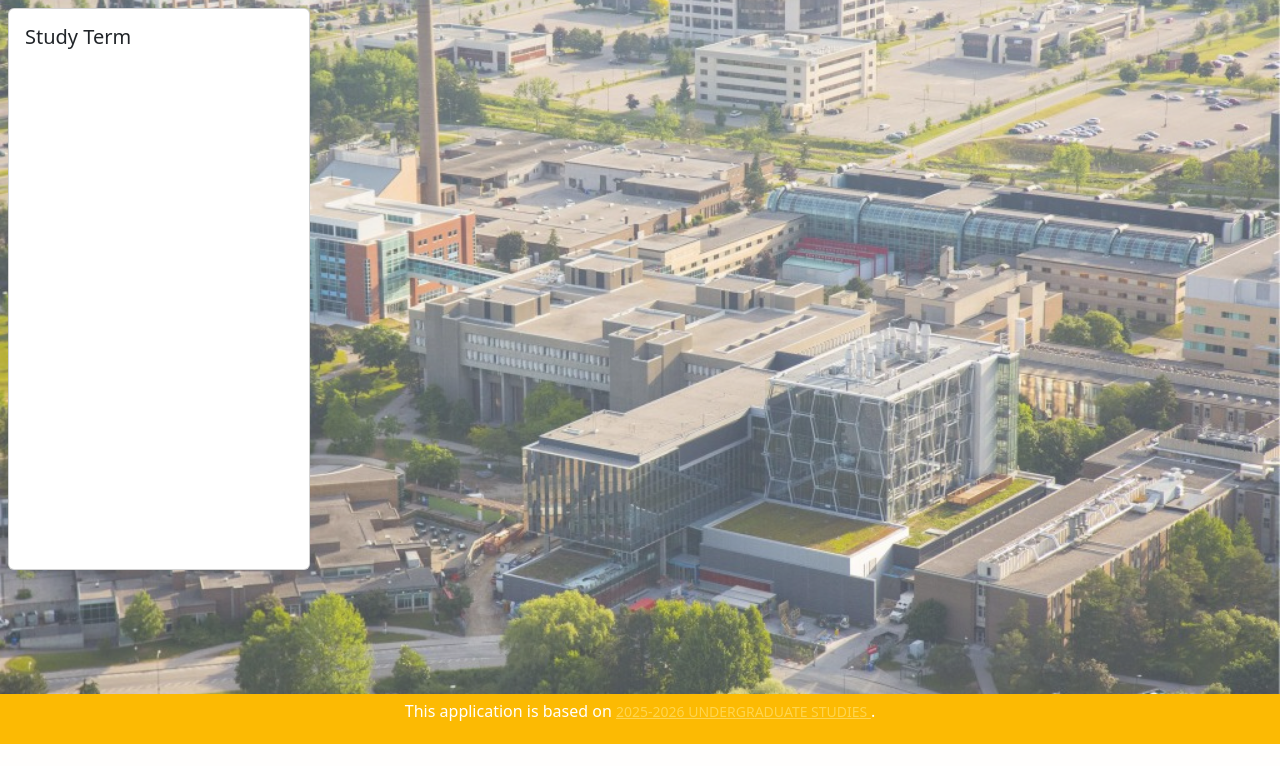
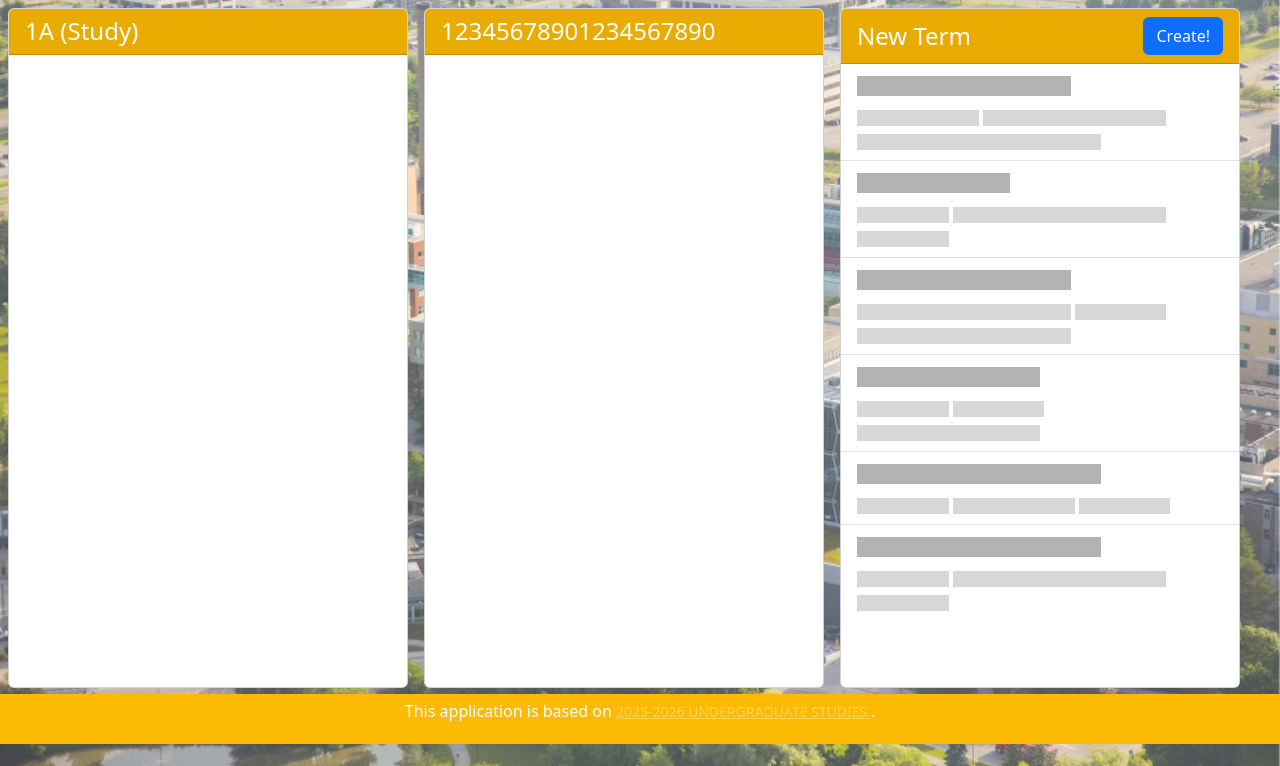
Before and after one commit to oscarella/UW-Course-Builder, a Flask app: page / in a window 1280 px wide. Shown: the part 56-822 px from the top of the page. Before the commit the page ends 800 px from the top, so only its background shows below. Run offline with Flask 3, Linux system fonts and the light colour scheme; a user stored in the database is signed in.

Commit message:
Added term creation functionality

```diff
--- a/website/models.py
+++ b/website/models.py
@@ -24,7 +24,7 @@ class User(db.Model, UserMixin):
 
 class Term(db.Model):
     id = db.Column(db.Integer, primary_key=True)
-    type = db.Column(db.String(20), nullable=False, default="Study Term")
+    name = db.Column(db.String(20), nullable=False, default="Term")
 
     user_id = db.Column(db.Integer, db.ForeignKey('user.id'))
     courses = db.relationship('Course', secondary=added, backref='terms')
--- /dev/null
+++ b/website/static/create_term.js
@@ -0,0 +1,6 @@
+const myModal = document.getElementById('myModal')
+const myInput = document.getElementById('myInput')
+
+myModal.addEventListener('shown.bs.modal', () => {
+  myInput.focus()
+})
--- a/website/templates/home.html
+++ b/website/templates/home.html
@@ -1,13 +1,92 @@
 {% extends "base.html" %} {% block title %} Home {% endblock %} {% block body %}
 
-<div class="main-content" style="padding-bottom: 60px">
+<div class="main-content" style="padding-bottom: 70px">
   <div class="d-flex flex-nowrap" style="overflow-x: auto">
-    <div class="card m-2 flex-shrink-0">
+    {% for term in user.terms %}
+    <div class="card m-2 flex-shrink-0" style="width: 400px; height: 85vh">
       <div
-        class="card-body"
-        style="width: 300px; height: 70vh; overflow-y: auto"
+        class="card-header d-flex align-items-center"
+        style="background-color: #eaab00"
       >
-        <h5 class="card-title">Study Term</h5>
+        <h4 class="card-title placeholder-glow mb-0 mt-0" style="color: white">
+          {{ term.name }}
+        </h4>
+      </div>
+    </div>
+    {% endfor %}
+    <div class="card m-2 flex-shrink-0" style="width: 400px; height: 85vh">
+      <div
+        class="card-header d-flex align-items-center"
+        style="background-color: #eaab00"
+      >
+        <h4 class="card-title placeholder-glow mb-0 mt-0" style="color: white">
+          New Term
+        </h4>
+        <!-- Button trigger modal (Add Term) -->
+        <button
+          type="button"
+          class="btn btn-primary ms-auto"
+          data-bs-toggle="modal"
+          data-bs-target="#addterm"
+        >
+          Create!
+        </button>
+        <!-- Modal -->
+        <div
+          class="modal fade"
+          id="addterm"
+          data-bs-backdrop="static"
+          data-bs-keyboard="false"
+          tabindex="-1"
+          aria-labelledby="staticBackdropLabel"
+          aria-hidden="true"
+        >
+          <div class="modal-dialog modal-sm modal-dialog-centered">
+            <div class="modal-content">
+              <div class="modal-header">
+                <h1 class="modal-title fs-5">Create Term:</h1>
+                <button
+                  type="button"
+                  class="btn-close"
+                  data-bs-dismiss="modal"
+                  aria-label="Close"
+                ></button>
+              </div>
+              <div class="modal-body">
+                <form method="POST">
+                  <input
+                    type="text"
+                    class="form-control"
+                    name="new_name"
+                    placeholder="Enter title for term"
+                  />
+                  <button
+                    type="submit"
+                    class="btn btn-primary d-flex ms-auto m-2"
+                  >
+                    Confirm
+                  </button>
+                </form>
+              </div>
+            </div>
+          </div>
+        </div>
+      </div>
+      <div class="card-body p-0" style="overflow-y: auto">
+        <ul class="list-group list-group-flush">
+          {% for _ in range(6) %}
+          <li class="list-group-item">
+            <h5 class="card-title placeholder-glow" style="color: black">
+              <span class="placeholder col-{{ range(5,9) | random }}"></span>
+            </h5>
+            <p class="card-text placeholder-glow" style="color: #787878">
+              <span class="placeholder col-{{ range(3,9) | random }}"></span>
+              <span class="placeholder col-{{ range(3,9) | random }}"></span>
+              <span class="placeholder col-{{ range(3,9) | random }}"></span>
+            </p>
+          </li>
+          {% endfor %}
+        </ul>
       </div>
     </div>
   </div>
--- a/website/views.py
+++ b/website/views.py
@@ -1,9 +1,24 @@
-from flask import Blueprint, render_template
+from flask import Blueprint, render_template, request, redirect, url_for, flash
 from flask_login import login_required, current_user
+from . import db
+from .models import Term
 
 views = Blueprint('views', __name__)
 
-@views.route('/')
+@views.route('/', methods=['GET', 'POST'])
 @login_required
 def home():
+    if request.method == 'POST':
+        name = request.form.get('new_name')
+        if not name:
+            flash('The title cannot be empty.', category='error')
+        elif len(name) > 20:
+            flash('The term\'s title should be maximum 20 characters.', category='error')
+        else:
+            flash('Term has been successfully created.', category='success')
+            new_term = Term(name=name)
+            current_user.terms.append(new_term)
+            db.session.commit()
+            return redirect(url_for('views.home'))
+
     return render_template("home.html", user=current_user)
```
Also changed, not shown: migrations/versions/c5ac61fc4e9d_update_term_schema.py (added, +34 -0 lines), instance/database.db.
